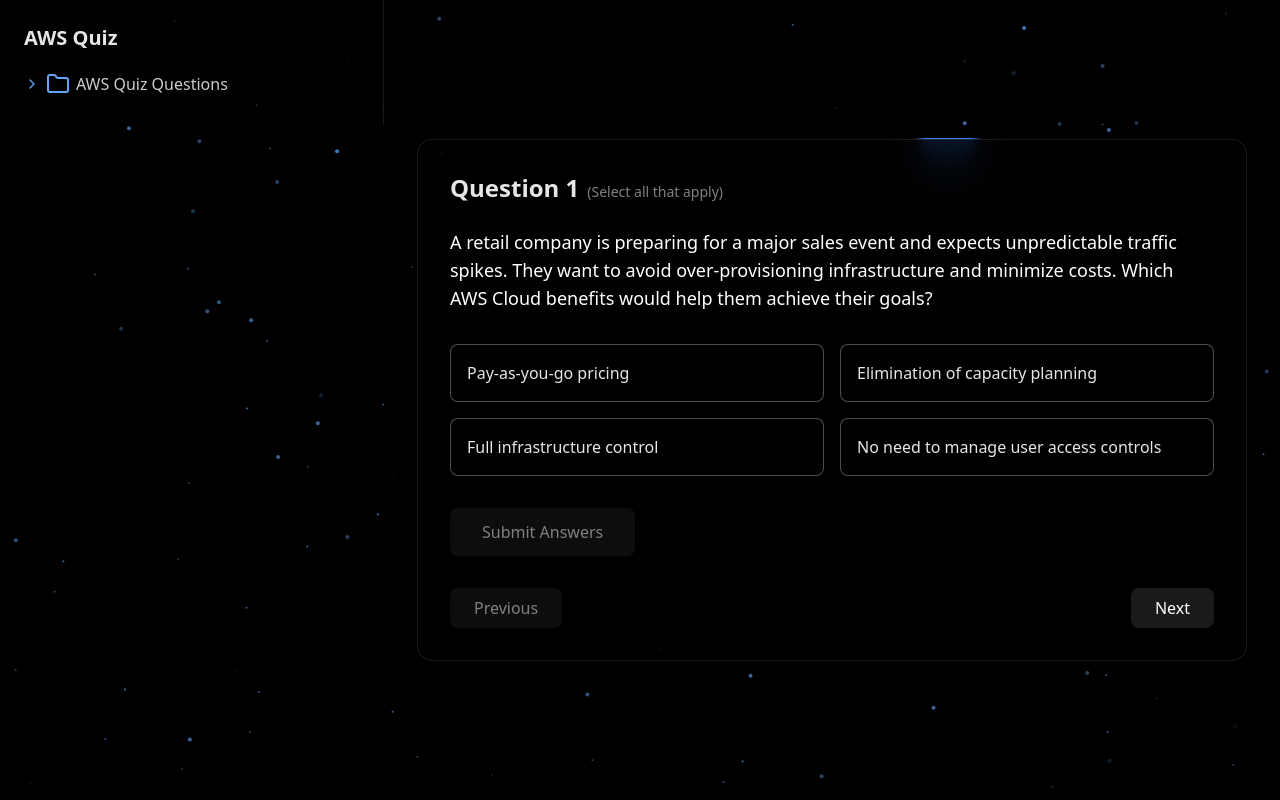
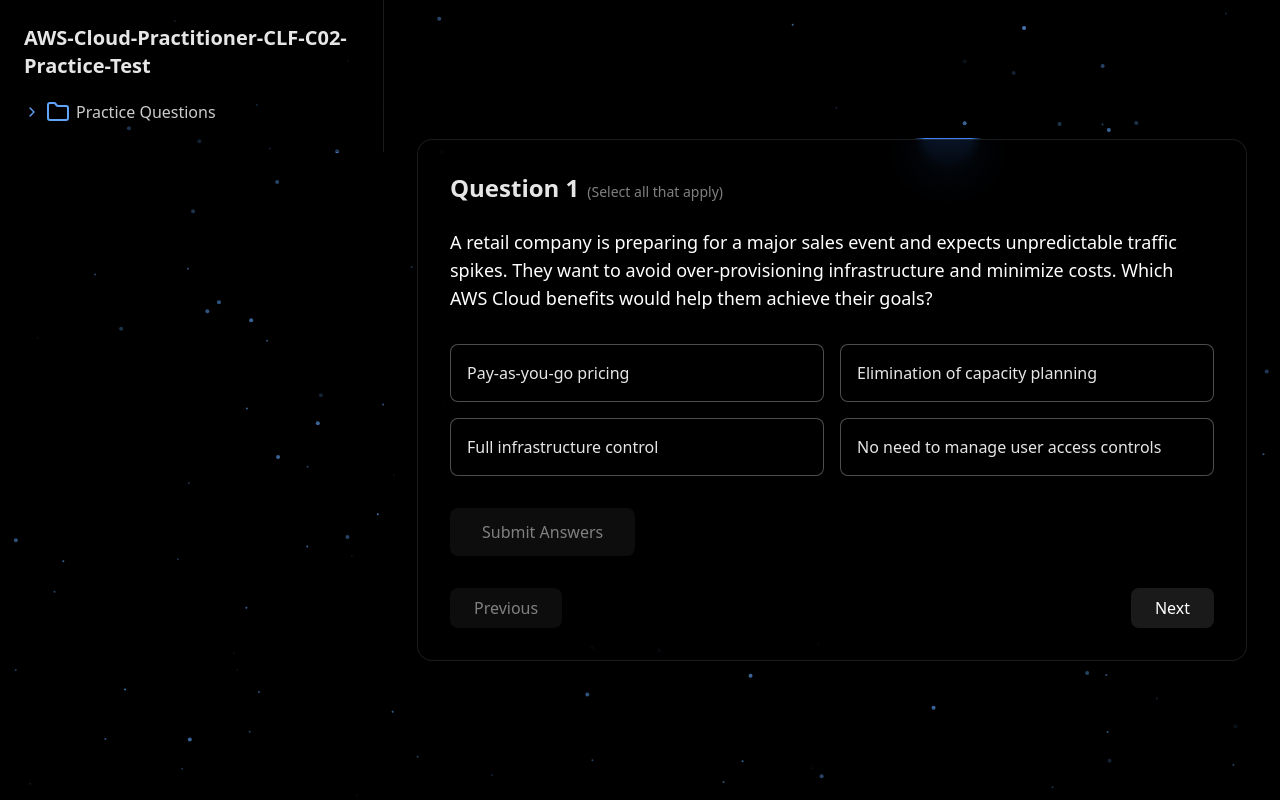
Before and after one commit to cloudcraftsmanstudio/AWS-Cloud-Practitioner-CLF-C02-Practice-Test, a React (Vite) app in the folder quiz-app/: page /#/question/1 in a window 1280 px wide. Built offline with nearby package versions, Linux system fonts and the light colour scheme.

Commit message:
Update-Index

```diff
--- a/quiz-app/index.html
+++ b/quiz-app/index.html
@@ -3,7 +3,7 @@
 <head>
     <meta charset="UTF-8">
     <meta name="viewport" content="width=device-width, initial-scale=1.0">
-    <title>AWS Quiz App</title>
+    <title>AWS-Cloud-Practitioner-CLF-C02-Practice-Test App</title>
 </head>
 <body>
     <div id="root"></div>
--- a/quiz-app/src/components/QuestionNavigation.tsx
+++ b/quiz-app/src/components/QuestionNavigation.tsx
@@ -5,7 +5,7 @@
 import { questions } from '../data/questions'
 
 const questionNodes = {
-  name: "AWS Quiz Questions",
+  name: "Practice Questions",
   nodes: questions.map((_, index) => ({
     name: `Question-${index + 1}`
   }))
@@ -21,7 +21,7 @@
 
   return (
     <div className="p-6 w-full border-r border-white/10 bg-black/50">
-      <h1 className="text-xl font-bold mb-4 text-white/90">AWS Quiz</h1>
+      <h1 className="text-xl font-bold mb-4 text-white/90">AWS-Cloud-Practitioner-CLF-C02-Practice-Test</h1>
       <ul>
         <FilesystemItem
           node={questionNodes}
--- a/quiz-app/src/data/questionTree.ts
+++ b/quiz-app/src/data/questionTree.ts
@@ -1,5 +1,5 @@
 export const questionTree = {
-    name: 'AWS Quiz Questions',
+    name: 'Practice Questions',
     nodes: [
         {
             name: 'Question-1',
```
